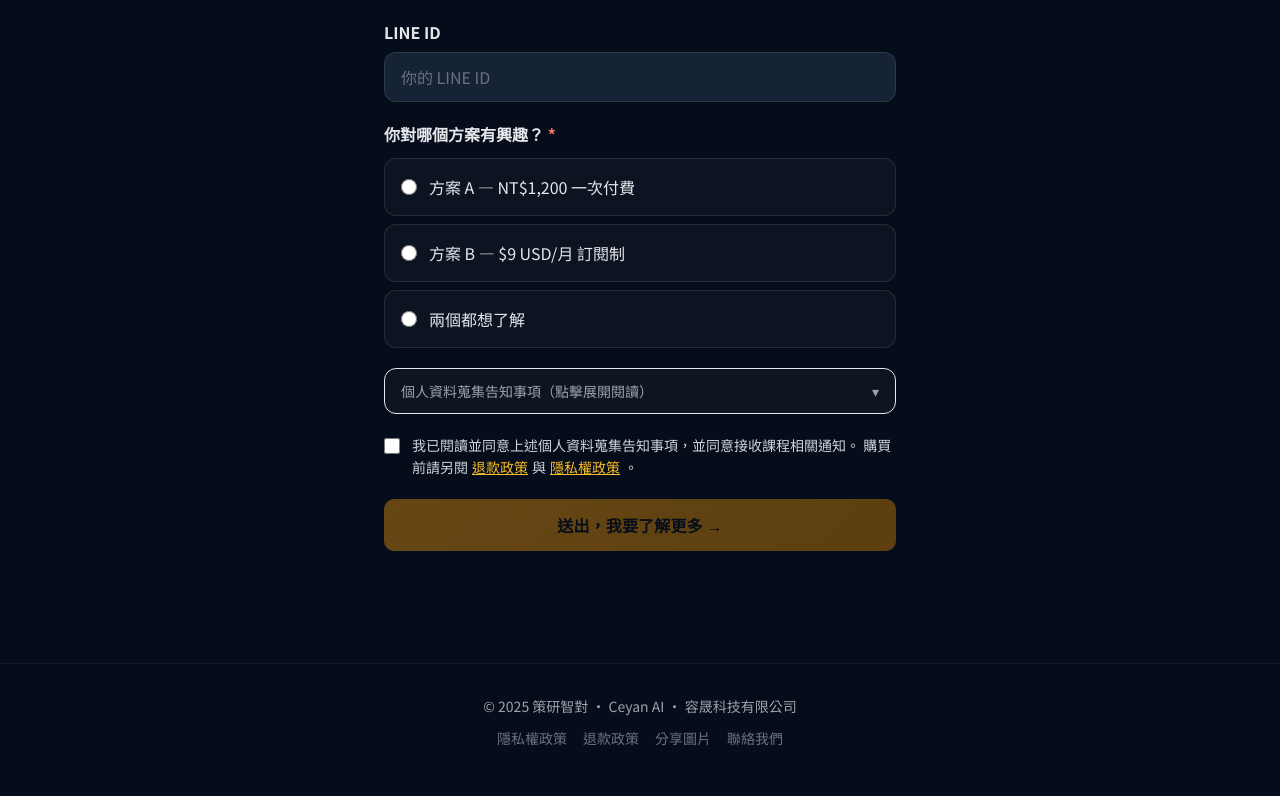
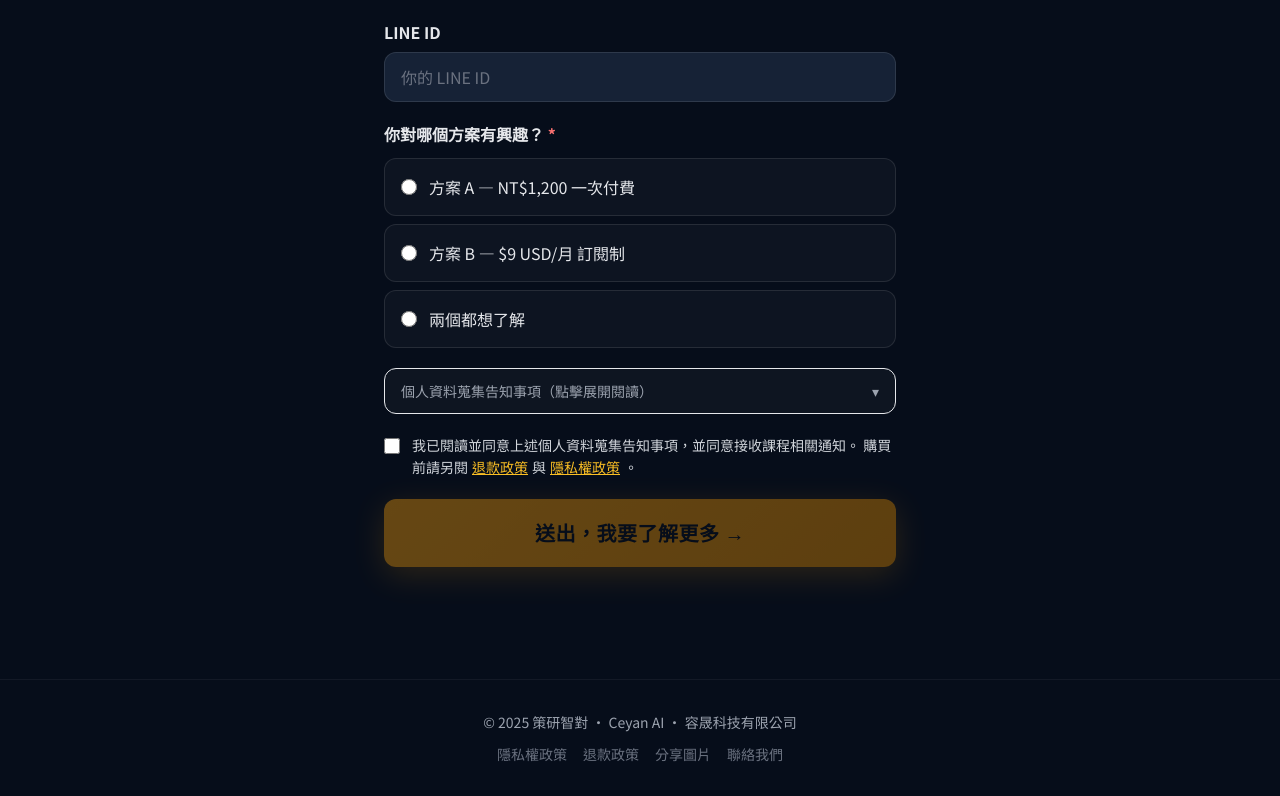
Before and after one commit to EZoneLai/askai, a Next.js app: page / in a window 1280 px wide. Shown: the part 7554-8350 px from the top of the page. Built offline with nearby package versions, Linux system fonts and the light colour scheme.

Commit message:
design: make signup submit button prominent (larger, bold, strong amber glow)

```diff
--- a/components/SignupForm.tsx
+++ b/components/SignupForm.tsx
@@ -191,7 +191,14 @@ export default function SignupForm() {
       <button
         type="submit"
         disabled={!valid || submitting}
-        className="btn-primary w-full text-base py-4 disabled:opacity-40 disabled:cursor-not-allowed disabled:transform-none"
+        className="w-full py-5 rounded-xl text-xl font-black tracking-wide transition-all duration-200 disabled:opacity-40 disabled:cursor-not-allowed disabled:transform-none"
+        style={{
+          background: 'linear-gradient(135deg, #F59E0B, #E08A00)',
+          color: '#060D1A',
+          boxShadow: '0 8px 32px rgba(245,158,11,0.40)',
+        }}
+        onMouseEnter={e => { if (valid && !submitting) (e.currentTarget.style.boxShadow = '0 12px 40px rgba(245,158,11,0.60)'); (e.currentTarget.style.transform = 'translateY(-2px)') }}
+        onMouseLeave={e => { (e.currentTarget.style.boxShadow = '0 8px 32px rgba(245,158,11,0.40)'); (e.currentTarget.style.transform = 'translateY(0)') }}
       >
         {submitting ? '送出中...' : '送出，我要了解更多 →'}
       </button>
```
